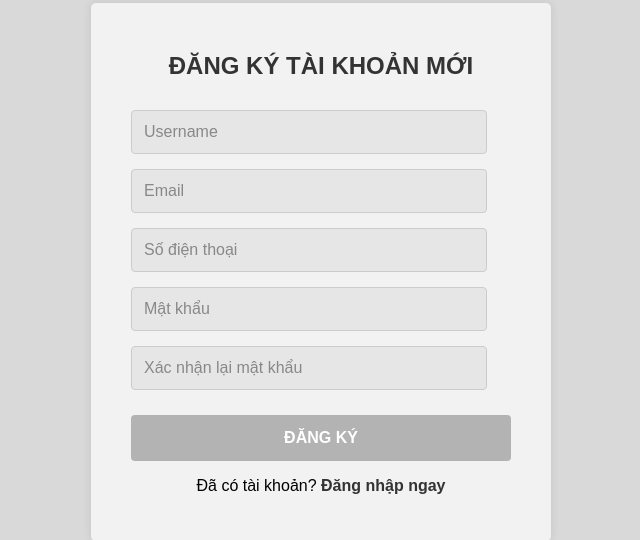
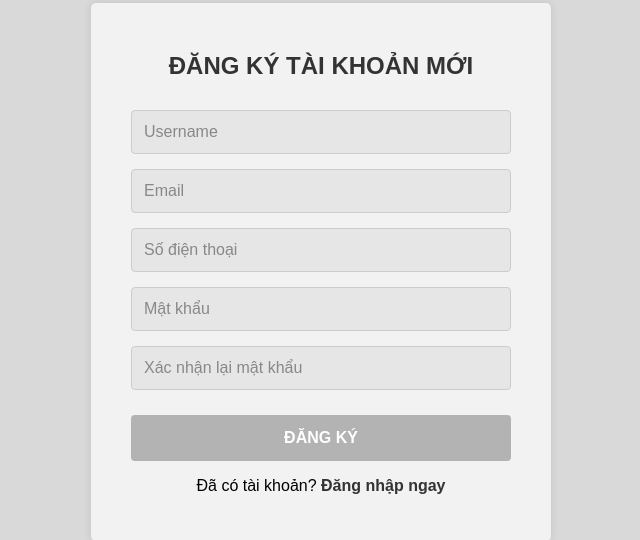
Before and after one commit to duonglele/final-project1, a PHP site: page /register.php in a window 1280 px wide. Shown: the part 128-668 px from the top of the page, without its empty margins (319-959 px from the left). Run offline with PHP 8.4, Linux system fonts and the light colour scheme.

Commit message:
Update register.php

```diff
--- a/register.php
+++ b/register.php
@@ -88,7 +88,7 @@ $conn->close();
         input[type="text"],
         input[type="email"],
         input[type="password"] {
-            width: calc(100% - 24px);
+            width: calc(100%);
             padding: 12px;
             margin-bottom: 15px;
             display: block;
@@ -145,6 +145,7 @@ $conn->close();
         }
         .login-link a:hover {
             text-decoration: underline;
+            color: #ff5117;
         }
     </style>
 </head>
```
